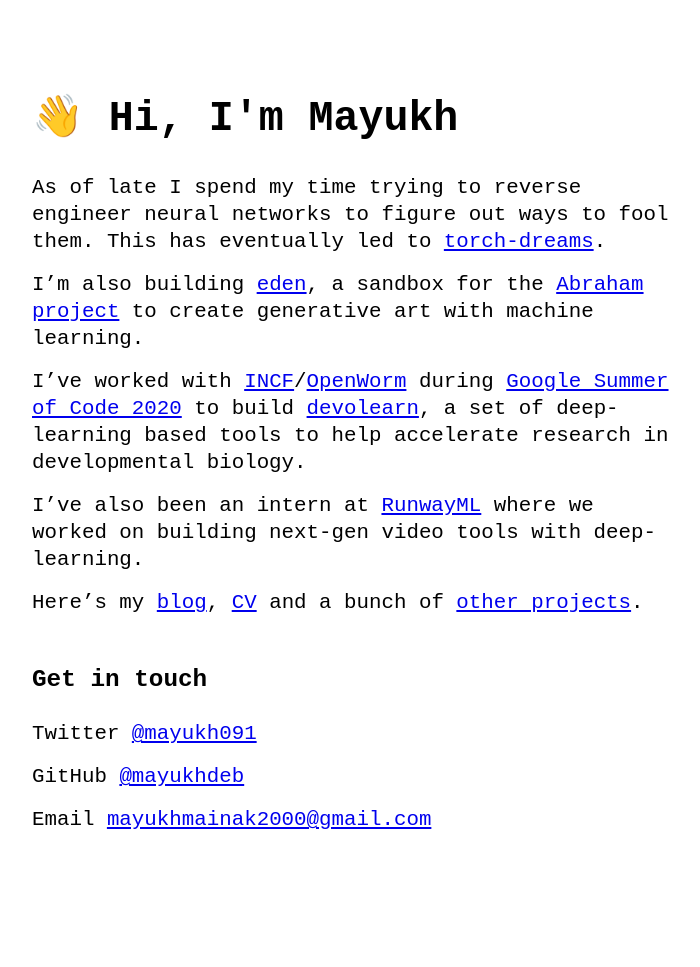
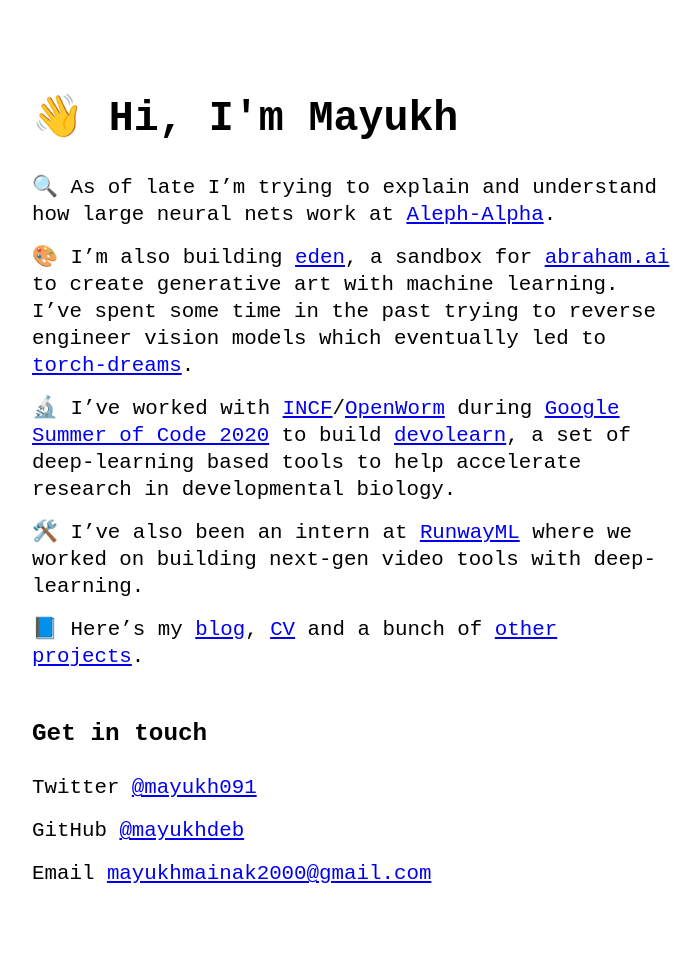
Before and after one commit to Mayukhdeb/Mayukhdeb.github.io, a Jekyll site: the page built from index.md, in a window 1280 px wide. Shown: the whole page, without its empty margins (288-988 px from the left). Built offline with Jekyll 4.4.1, drawn with Linux system fonts in a browser that asks for light colours; before the commit the page ends 913 px from its top, so only the background shows below that.

Commit message:
update landing page

```diff
--- a/index.md
+++ b/index.md
@@ -2,15 +2,15 @@
 layout: home
 ---
 
-As of late I spend my time trying to reverse engineer neural networks to figure out ways to fool them. This has eventually led to [torch-dreams](https://github.com/Mayukhdeb/torch-dreams).
+🔍 As of late I'm trying to explain and understand how large neural nets work at [Aleph-Alpha](https://aleph-alpha.de/).
 
-I'm also building [eden](https://github.com/abraham-ai/eden), a sandbox for the [Abraham project](https://abraham.ai/) to create generative art with machine learning.
+🎨 I'm also building [eden](https://github.com/abraham-ai/eden), a sandbox for [abraham.ai](https://abraham.ai/) to create generative art with machine learning. I've spent some time in the past trying to reverse engineer vision models which eventually led to [torch-dreams](https://github.com/Mayukhdeb/torch-dreams).
 
-I've worked with  [INCF](https://incf.org/)/[OpenWorm](http://openworm.org/) during [Google Summer of Code 2020](https://summerofcode.withgoogle.com/archive/2020/projects/5694589333143552/) to build [devolearn](https://github.com/DevoLearn/devolearn), a set of deep-learning based tools to help accelerate research in developmental biology.
+🔬 I've worked with  [INCF](https://incf.org/)/[OpenWorm](http://openworm.org/) during [Google Summer of Code 2020](https://summerofcode.withgoogle.com/archive/2020/projects/5694589333143552/) to build [devolearn](https://github.com/DevoLearn/devolearn), a set of deep-learning based tools to help accelerate research in developmental biology.
 
-I've also been an intern at [RunwayML](https://runwayml.com/) where we worked on building next-gen video tools with deep-learning.
+🛠️ I've also been an intern at [RunwayML](https://runwayml.com/) where we worked on building next-gen video tools with deep-learning.
 
-Here's my [blog](https://mayukhdeb.github.io/blog/), [CV](https://mayukhdeb.github.io/cv.pdf) and a bunch of [other projects](/projects).
+📘 Here's my [blog](https://mayukhdeb.github.io/blog/), [CV](https://mayukhdeb.github.io/cv.pdf) and a bunch of [other projects](/projects).
 
 ### Get in touch
 Twitter [@mayukh091](https://twitter.com/mayukh091)
```
Also changed, not shown: 3 other files.
